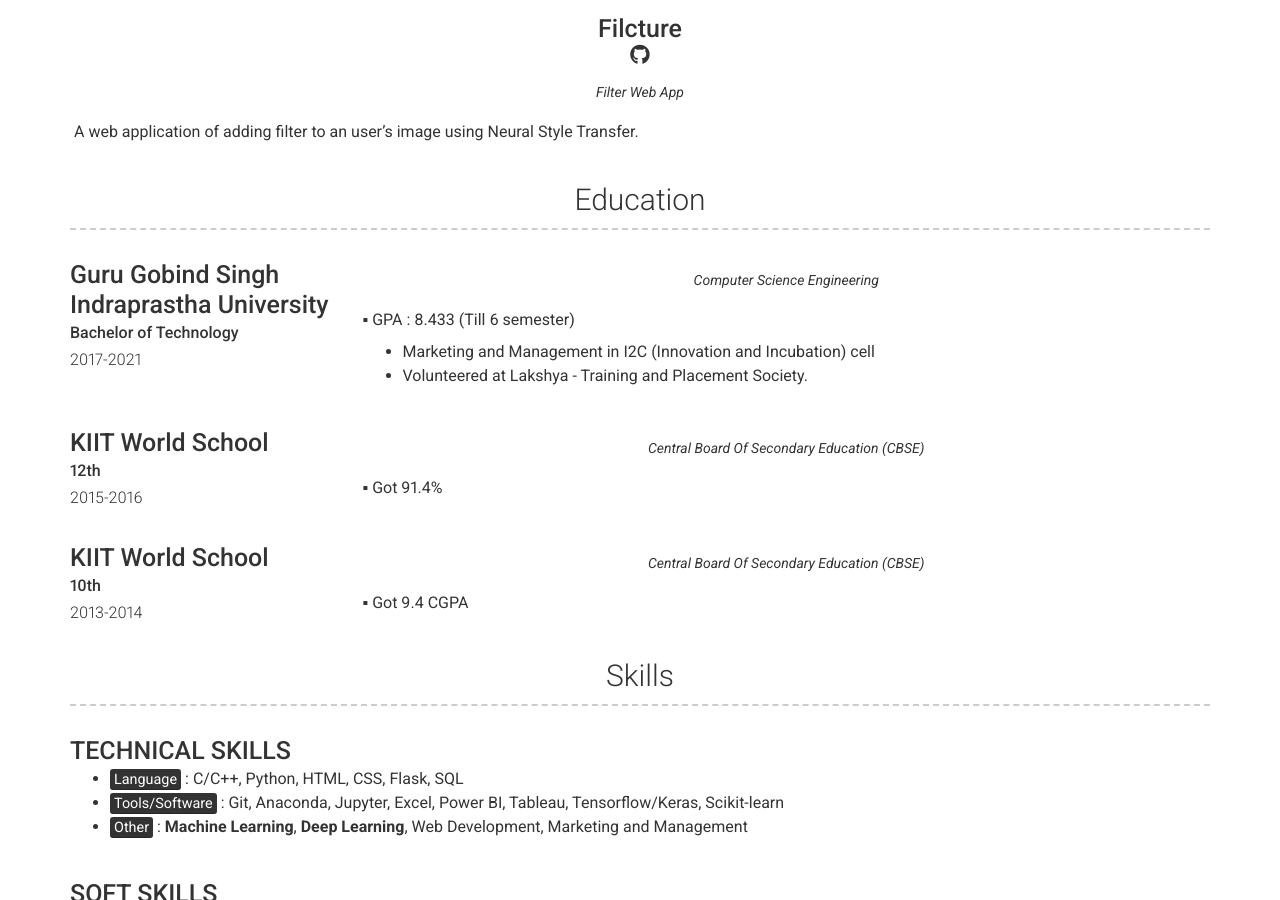
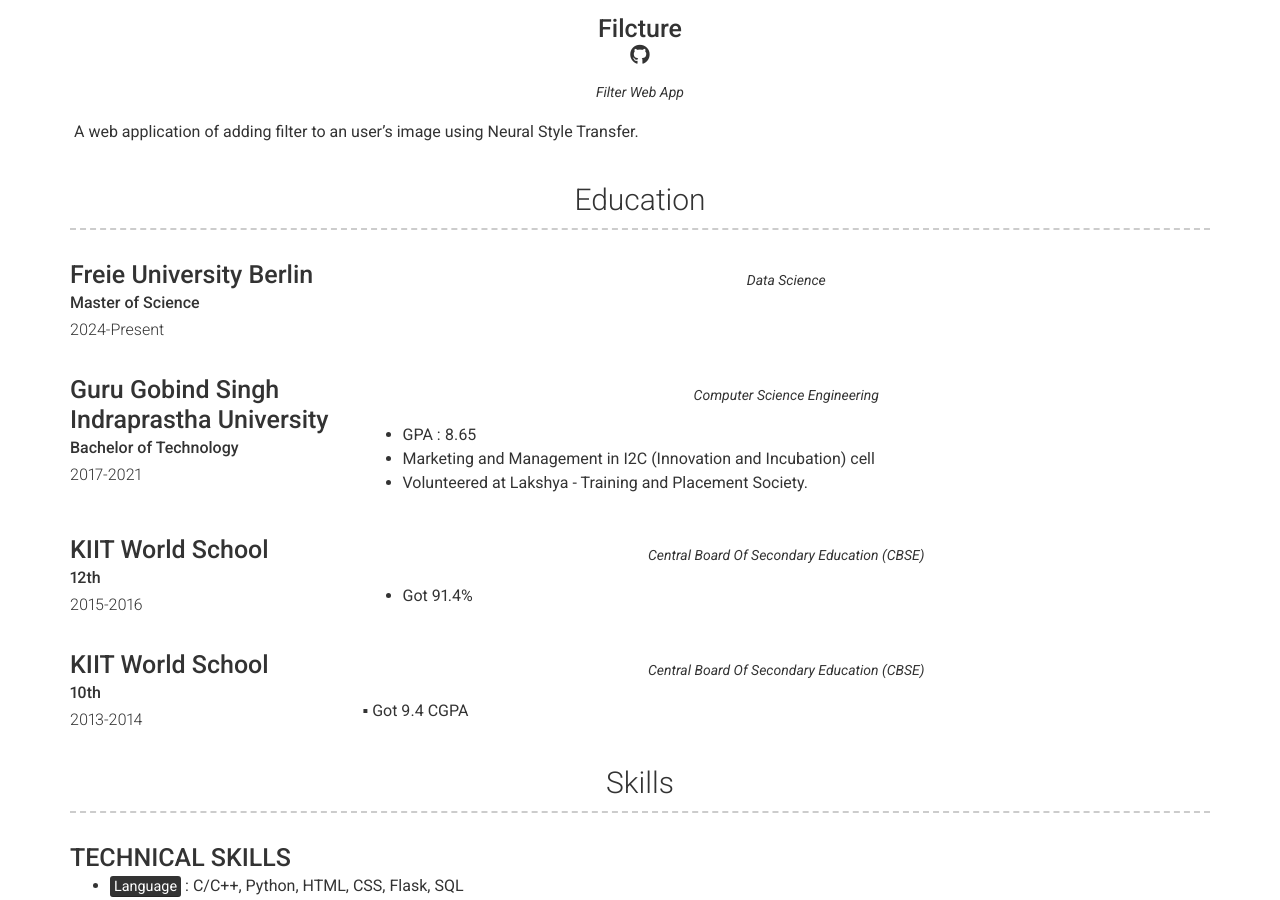
Before and after one commit to rjn01/rjn01.github.io, a Jekyll site: the page built from index.md, in a window 1280 px wide and 900 px high, scrolled down 2419 px. Built offline with Jekyll 4.4.1, drawn with Linux system fonts in a browser that asks for light colours; nearby versions of some CDN libraries.

Commit message:
Update education.yml

```diff
--- a/_data/education.yml
+++ b/_data/education.yml
@@ -1,4 +1,11 @@
 # Education Template
+- layout: left
+  name: Freie University Berlin
+  dates: 2024-Present
+  qualification: Master of Science
+  quote: >
+    Data Science
+
 - layout: left
   name: Guru Gobind Singh Indraprastha University
   dates: 2017-2021
@@ -6,7 +13,7 @@
   quote: >
     Computer Science Engineering
   description: |
-    ▪ GPA : 8.433 (Till 6 semester)
+    - GPA : 8.65
     - Marketing and Management in I2C (Innovation and Incubation) cell
     - Volunteered at Lakshya - Training and Placement Society.
 
@@ -17,7 +24,7 @@
   quote: >
     Central Board Of Secondary Education (CBSE)
   description: | # this will include new lines to allow paragraphs
-    ▪ Got 91.4%
+    - Got 91.4%
 
 - layout: left
   name: KIIT World School
```
